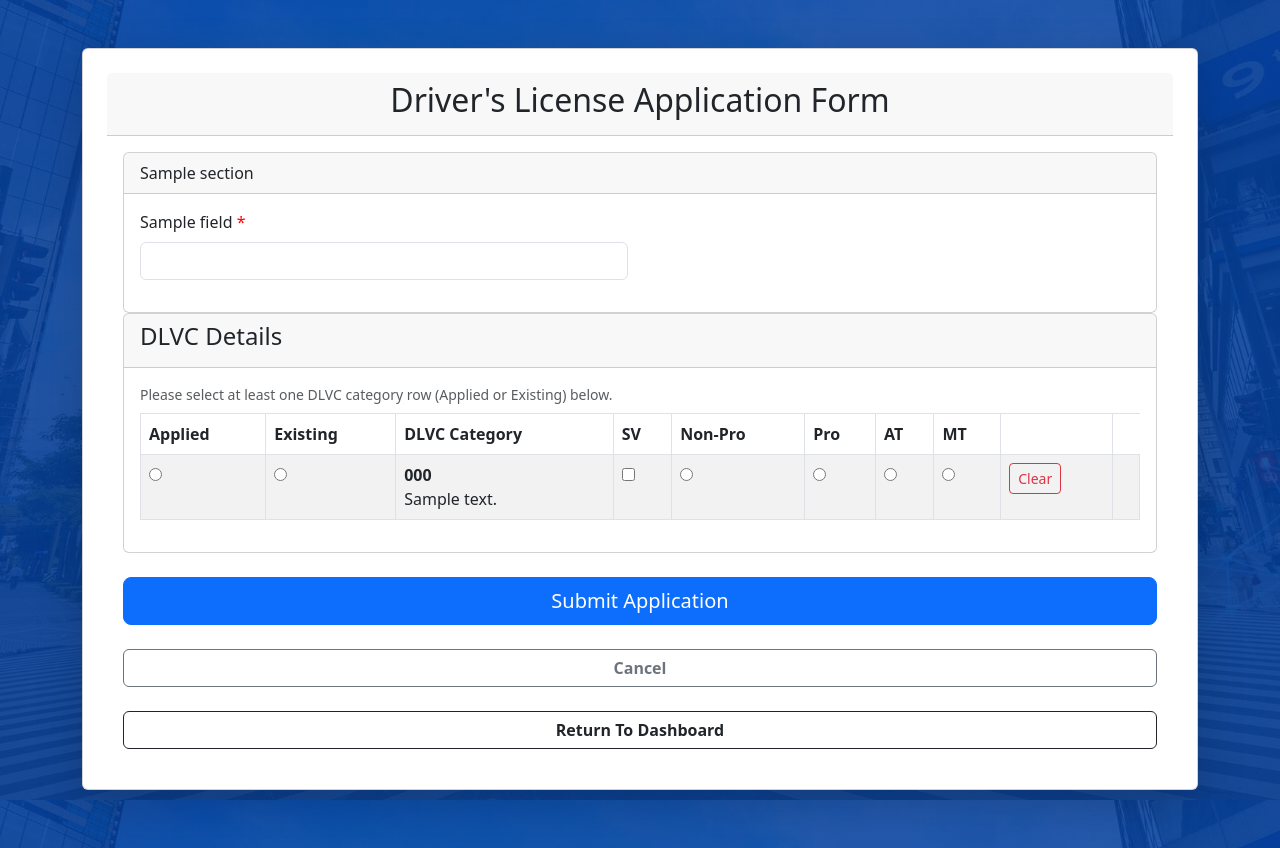
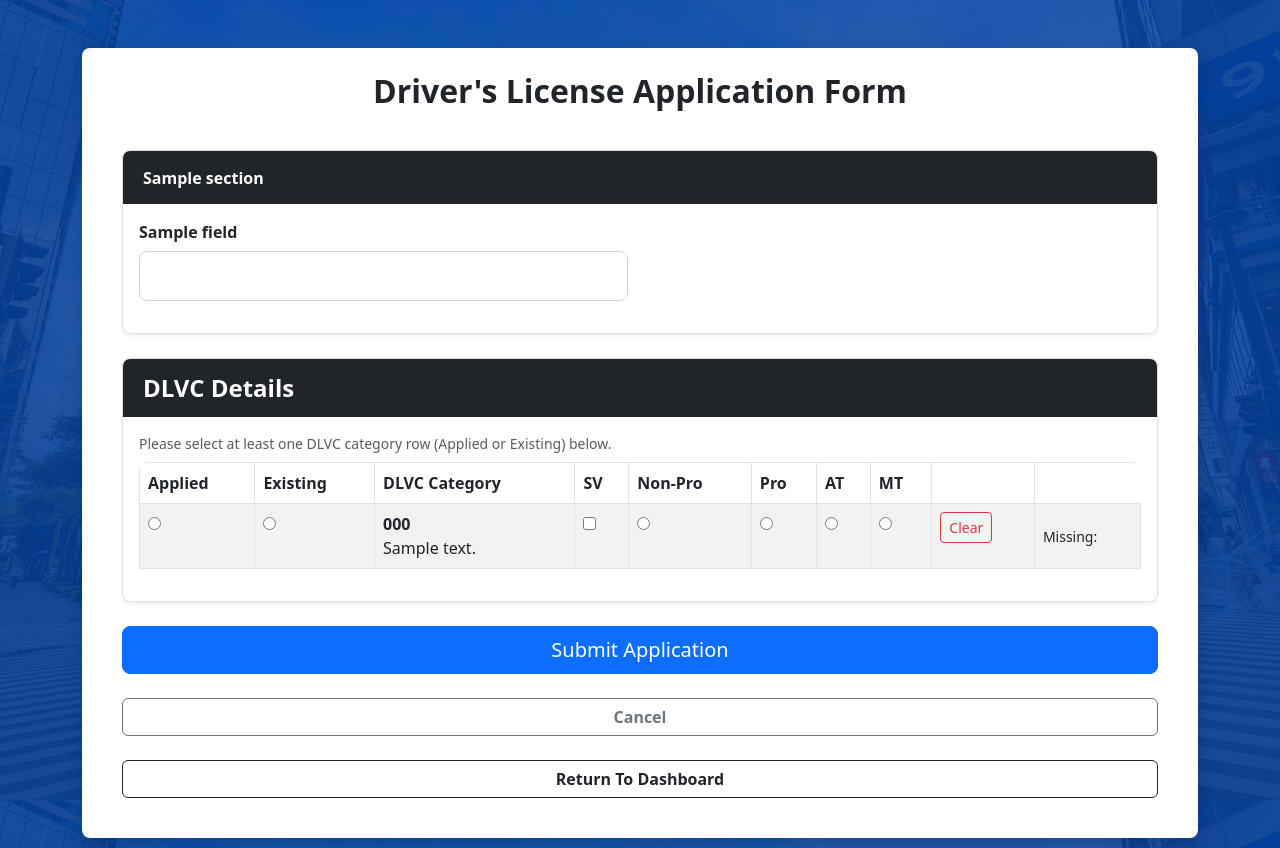
Before and after one commit to reonnee/infoman-licensedb, a Python web app: template project/templates/apply.html in a window 1280 px wide. Run offline with Jinja, Linux system fonts and the light colour scheme; the template is opened without the code that fills it: most values are stand-ins (such as "Sample title", 1, 10 or a date in 2020).

Commit message:
Update apply.html
changed table header style

```diff
--- a/project/templates/apply.html
+++ b/project/templates/apply.html
@@ -10,46 +10,77 @@
     <link rel="stylesheet" href="styles.css">
 
     <style>
-        .invalid-feedback {
-            color: #dc3545;
-            font-weight: 500;
-            font-size: 0.875rem;
-        }
-        .was-validated .form-control:invalid,
-        .was-validated .form-select:invalid {
-            border-color: #dc3545;
-        }
-        .was-validated .form-control:invalid ~ .invalid-feedback,
-        .was-validated .form-select:invalid ~ .invalid-feedback {
-            display: block;
-        }
-        .dlvc-row.row-incomplete {
-            background-color: #fff5f5;
-        }
-        .dlvc-row-feedback {
-            color: #dc3545;
-            font-weight: 500;
-            font-size: 0.85rem;
-            display: none;
-        }
-        .dlvc-row.row-incomplete .dlvc-row-feedback {
-            display: block;
-        }
-        .col-md-6:has(input[required]) .form-label::after,
-        .col-md-6:has(select[required]) .form-label::after {
-            content: " *";
-            color: red;
+        .main-form-card {
+            background-color: white;
+            border: none;
+            border-radius: 0.75rem;
         }
 
+        .form-page-title {
+            color: #212529;
+            font-weight: 700;
+            margin: 0;
+        }
+
+        .section-card {
+            border: 1px solid #dee2e6;
+            border-radius: 0.5rem;
+            margin-bottom: 1.5rem;
+            overflow: hidden;
+            box-shadow: 0 0.125rem 0.25rem rgba(0, 0, 0, 0.075);
+        }
+
+        .section-card > .card-header {
+            background-color: #212529;
+            color: white;
+            border-bottom: none;
+            padding: 0.9rem 1.25rem;
+        }
+
+        .section-card > .card-header .section-title,
+        .section-card > .card-header h4 {
+            color: white;
+            font-weight: 700;
+            margin: 0;
+        }
+
+        .form-label {
+            color: #212529;
+            font-weight: 600;
+            margin-bottom: 0.45rem;
+        }
+
+        .form-control,
+        .form-select {
+            border: 1px solid #ced4da;
+            border-radius: 0.5rem;
+            padding: 0.75rem;
+            background-color: white;
+        }
+
+        .form-control:focus,
+        .form-select:focus {
+            border-color: #86b7fe;
+            box-shadow: 0 0 0 0.25rem rgba(13, 110, 253, 0.25);
+        }
+
+        .table-responsive {
+            border-radius: 0.5rem;
+            overflow: hidden;
+        }
+
+        .table th {
+            white-space: nowrap;
+        }
     </style>
 </head>
 <body style="background-image: linear-gradient(rgba(5, 66, 161, 0.87), rgba(2, 57, 143, 0.9)), url('{{ url_for('static', filename='ltobg.jpg') }}'); background-position: center; background-repeat: no-repeat; background-size: cover; background-attachment: fixed; min-height: 100vh;">
 
 <div class="container my-5">
 
-    <div class="card shadow-lg p-4">
-        <div class = "card-header text-center">
-            <h2 class="card-title">
+    <div class="card shadow p-4 bg-white rounded-3 main-form-card">
+        <div class = "mb-4">
+            <h2 class="form-page-title text-center">
                 Driver's License Application Form
             </h2>
         </div>
```
